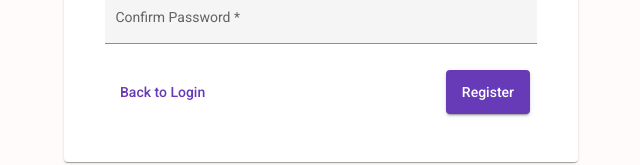
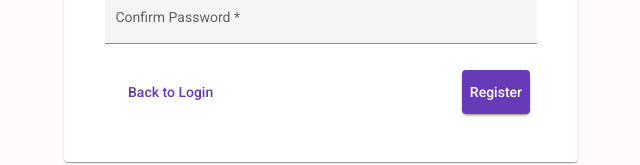
Before and after one commit to Piyush696/myjusticeportal-ui, an Angular app: page /register in a window 1280 px wide. Shown: the part 579-744 px from the top of the page, without its empty margins (319-959 px from the left). Built offline with nearby package versions, Linux system fonts and the light colour scheme.

Commit message:
alignment done

```diff
--- a/src/app/pages/registration/registration.component.html
+++ b/src/app/pages/registration/registration.component.html
@@ -84,10 +84,10 @@
             </div>
 
             <div class="d-flex justify-content-between">
-                <button class="px-2 py-1" [routerLink]="'/login'" mat-button color="primary">
+                <button [routerLink]="'/login'" mat-button color="primary">
                     Back to Login
                 </button>
-                <button mat-raised-button color="primary" (click)="onRegister()">Register</button>
+                <button class="px-2 py-1" mat-raised-button color="primary" (click)="onRegister()">Register</button>
             </div>
         </mat-card>
     </div>
```
